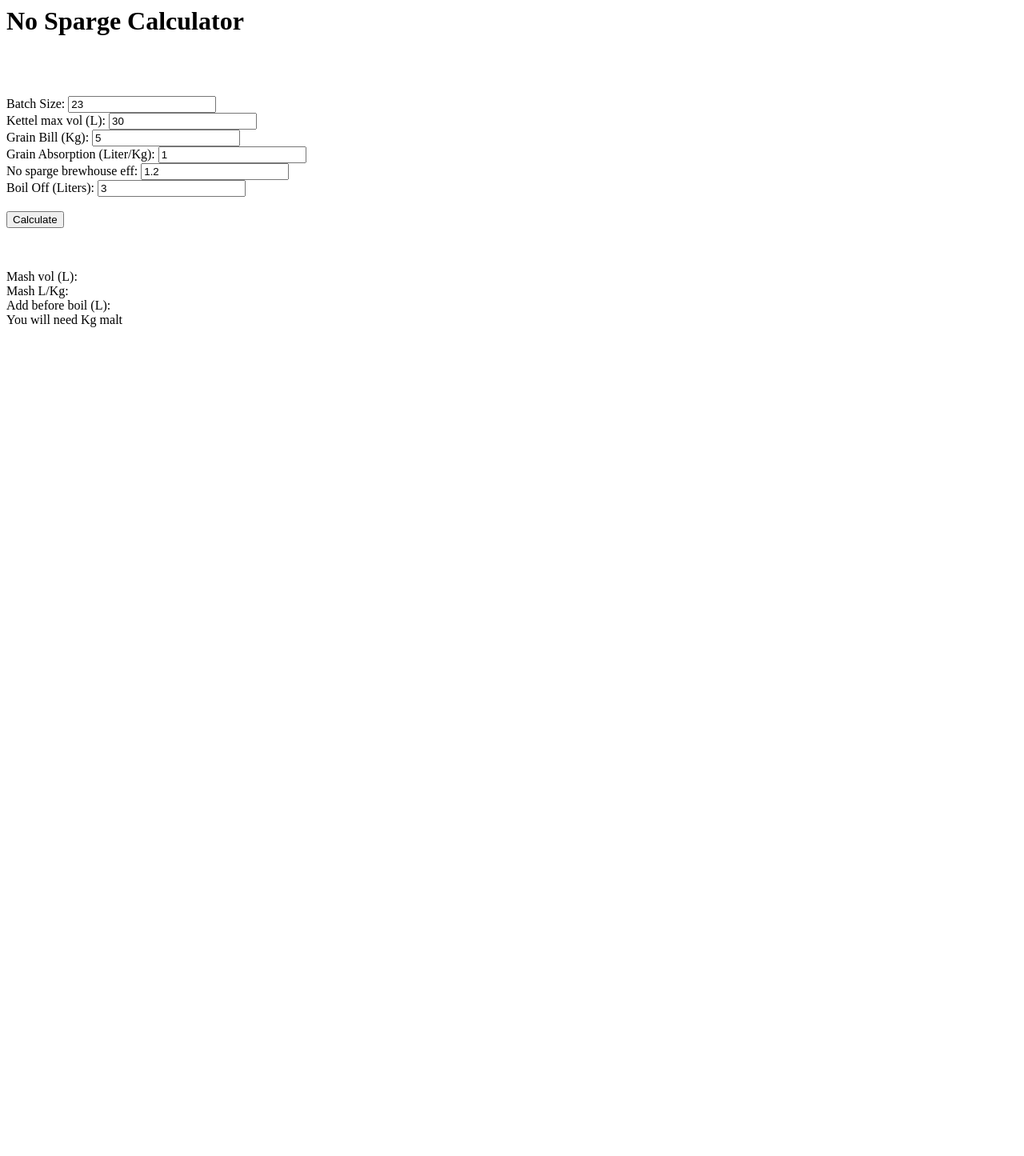
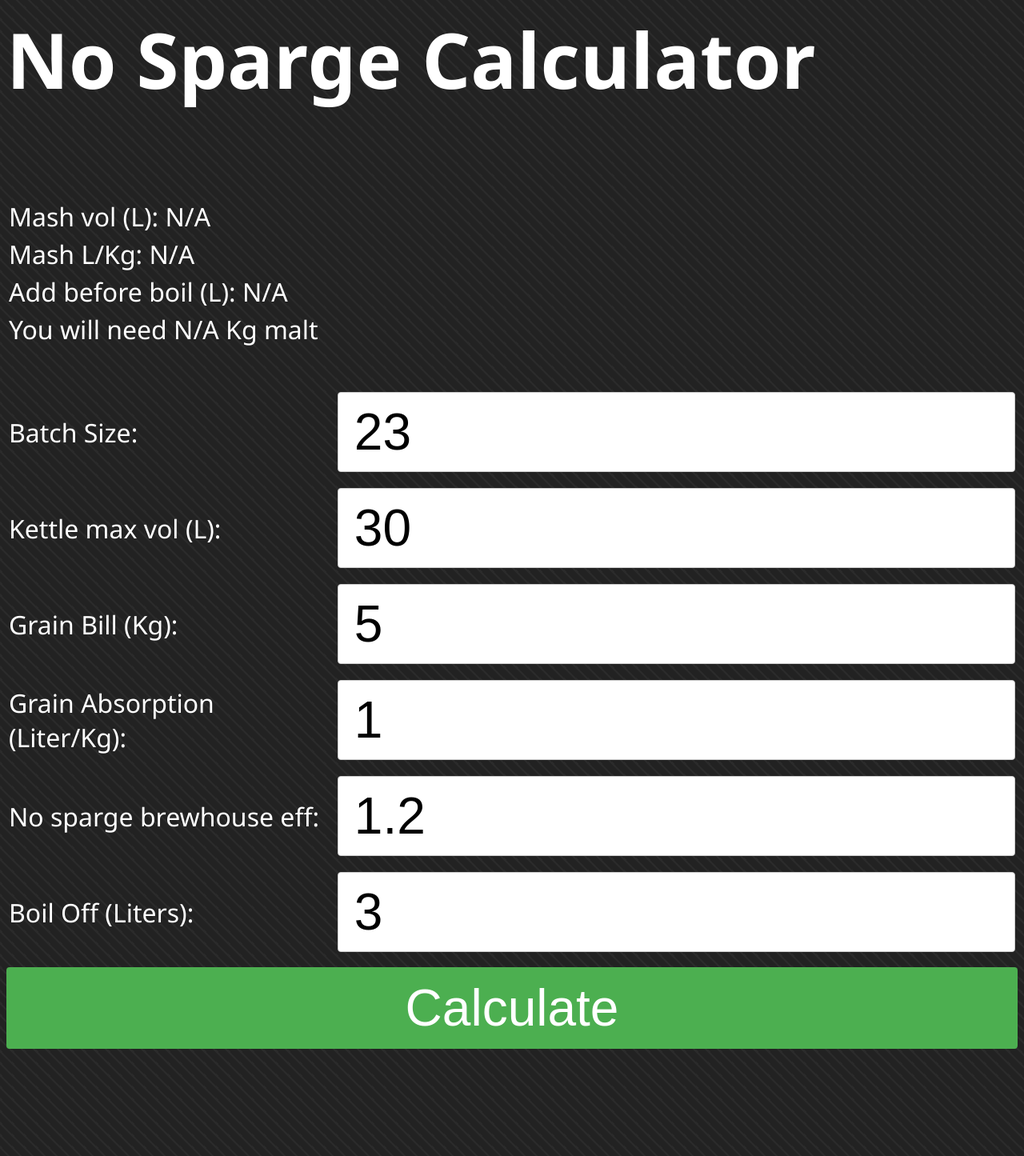
Before and after one commit to tedelm/NoSpargeBrew, a PHP site: page /?action=1 in a window 1280 px wide. Shown: the whole page at 80% size. Before the commit the page ends 409 px from the top, so only its background shows below. Run offline with PHP 8.4, Linux system fonts and the light colour scheme; data that the repository does not hold is empty.

Commit message:
Henrik needed tables

```diff
--- /dev/null
+++ b/PHP/css/main.css
@@ -0,0 +1,59 @@
+body {
+  background-color: #222222;
+  background: repeating-linear-gradient(45deg, #2b2b2b 0%, #2b2b2b 10%, #222222 0%, #222222 50%) 0 / 15px 15px;
+  font-size: 2em;
+  color: #FFFFFF;
+  font-family: 'Segoe UI', Tahoma, Geneva, Verdana, sans-serif
+}
+h1 {
+  font-size: 3em;
+  color: #FFFFFF;
+  font-family: 'Segoe UI', Tahoma, Geneva, Verdana, sans-serif
+}
+h3 {
+  font-size: 1em;
+  color: #FFFFFF;
+  font-family: 'Segoe UI', Tahoma, Geneva, Verdana, sans-serif
+}
+tr {
+  font-size: 1em;
+  color: #FFFFFF;
+  font-family: 'Segoe UI', Tahoma, Geneva, Verdana, sans-serif
+}
+td{
+  font-size: 2em;
+  color: #FFFFFF;
+  font-family: 'Segoe UI', Tahoma, Geneva, Verdana, sans-serif
+}
+tableClass {
+  border: 0px;
+  width: 100%
+}
+
+input[type=number], select {
+  width: 100%;
+  padding: 12px 20px;
+  margin: 8px 0;
+  display: inline-block;
+  border: 1px solid #ccc;
+  border-radius: 4px;
+  box-sizing: border-box;
+  font-size: 2em;
+}
+
+input[type=submit] {
+  width: 100%;
+  background-color: #4CAF50;
+  color: white;
+  padding: 14px 20px;
+  margin: 8px 0;
+  border: none;
+  border-radius: 4px;
+  cursor: pointer;
+  font-size: 2em;
+}
+
+input[type=submit]:hover {
+  background-color: #45a049;
+  font-size: 2em;
+}
--- a/PHP/index.php
+++ b/PHP/index.php
@@ -15,11 +15,6 @@ switch ($_GET['action']) {
 		$MaxMashWater = $MaxBoilVol - ($MaltKg * $BrewEff);
 		$AddToBoilWater = $WaterNeeded - $MaxMashWater;
 
-		$Echo_MashVol = number_format($MaxMashWater, 2);
-		$Echo_MashVolPerKg = number_format(($MaxMashWater/($MaltKg * $BrewEff)), 2);
-		$Echo_BeforeBoil = number_format($AddToBoilWater, 2);
-		$Echo_GrainNeeded = number_format(($MaltKg * $BrewEff), 2);
-
     break;
 }
 
@@ -30,6 +25,12 @@ if(isset($BatchSize)){
 	$value_GrainAbs = $GrainAbs;
 	$value_BrewEff = $BrewEff;
 	$value_BoilOffLiter = $BoilOffLiter;
+
+	$Echo_MashVol = number_format($MaxMashWater, 2);
+	$Echo_MashVolPerKg = number_format(($MaxMashWater/($MaltKg * $BrewEff)), 2);
+	$Echo_BeforeBoil = number_format($AddToBoilWater, 2);
+	$Echo_GrainNeeded = number_format(($MaltKg * $BrewEff), 2);
+
 }else{
 	$value_BatchSize = 23;
 	$value_MaxBoilVol = 30;
@@ -37,28 +38,63 @@ if(isset($BatchSize)){
 	$value_GrainAbs = 1;
 	$value_BrewEff = 1.2;
 	$value_BoilOffLiter = 3;
+
+	$Echo_MashVol = "N/A";
+	$Echo_MashVolPerKg = "N/A";
+	$Echo_BeforeBoil = "N/A";
+	$Echo_GrainNeeded = "N/A";
 }
 
 ?>
-
+<head>
+	<link rel="stylesheet" type="text/css" href="css/main.css">
+</head>
 <html>
    <body>
-   <h1>No Sparge Calculator</h1></br></br></br>
-	<form id='calc' method='post' action='index.php?action=calc'>
-        Batch Size: <input type="number" step='any' value='<?php echo $value_BatchSize; ?>' name='BatchSize' /></br>
-        Kettel max vol (L): <input type='number' step='any' value='<?php echo $value_MaxBoilVol; ?>' name='MaxBoilVol' /></br>
-        Grain Bill (Kg): <input type="number" step='any' value='<?php echo $value_MaltKg; ?>' name='MaltKg' /></br>
-        Grain Absorption (Liter/Kg): <input type="number" step='any' value='<?php echo $value_GrainAbs; ?>' name='GrainAbs' /></br>
-		No sparge brewhouse eff: <input type="number" step='any' value='<?php echo $value_BrewEff; ?>' name='BrewEff' /></br>
-        Boil Off (Liters): <input type="number" step='any' value='<?php echo $value_BoilOffLiter; ?>' name='BoilOffLiter' /></br></br>
-		<input type="submit" id='calc' value='Calculate'></br>
+   <h1>No Sparge Calculator</h1>
+   </br>
+   <table class='tableClass'>
+	 <tr>
+		<td>Mash vol (L): <?php Echo $Echo_MashVol; ?></td>
+	 </tr>
+	 <tr>
+		<td>Mash L/Kg: <?php Echo $Echo_MashVolPerKg; ?></td>
+	 </tr>
+	 <tr>
+		<td>Add before boil (L): <?php Echo $Echo_BeforeBoil; ?></td>
+	 </tr>
+	 <tr>
+		<td>You will need <?php Echo $Echo_GrainNeeded; ?> Kg malt</td>
+	 </tr>
+	</table>
+	</br>
+
+	<form class='formclass' id='calc' method='post' action='index.php?action=calc'>
+	<table class='tableClass'>
+		<tr>
+			<td>Batch Size:</td><td><input class='inputClass' type="number" step='any' value='<?php echo $value_BatchSize; ?>' name='BatchSize' /></td>
+		</tr>
+		<tr>
+			<td>Kettle max vol (L):</td><td><input class='inputClass' type='number' step='any' value='<?php echo $value_MaxBoilVol; ?>' name='MaxBoilVol' /></td>
+		</tr>
+		<tr>
+			<td>Grain Bill (Kg):</td><td><input class='inputClass' type="number" step='any' value='<?php echo $value_MaltKg; ?>' name='MaltKg' /></td>
+		</tr>
+		<tr>
+			<td>Grain Absorption (Liter/Kg):</td><td><input class='inputClass' type="number" step='any' value='<?php echo $value_GrainAbs; ?>' name='GrainAbs' /></td>
+		</tr>
+		<tr>
+			<td>No sparge brewhouse eff:</td><td><input class='inputClass' type="number" step='any' value='<?php echo $value_BrewEff; ?>' name='BrewEff' /></td>
+		</tr>
+		<tr>
+			<td>Boil Off (Liters):</td><td><input class='inputClass' type="number" step='any' value='<?php echo $value_BoilOffLiter; ?>' name='BoilOffLiter' /></td>
+		</tr>
+		</table>
+		<input class='inputClass' type="submit" id='calc' value='Calculate'>
+
+
     </form>
 	</br>
 	</br>
-    Mash vol (L): <?php Echo $Echo_MashVol; ?></br>
-	Mash L/Kg: <?php Echo $Echo_MashVolPerKg; ?></br>
-    Add before boil (L): <?php Echo $Echo_BeforeBoil; ?></br>
-    You will need <?php Echo $Echo_GrainNeeded; ?> Kg malt</br>
-	</br>
    </body>
 </html>
```
